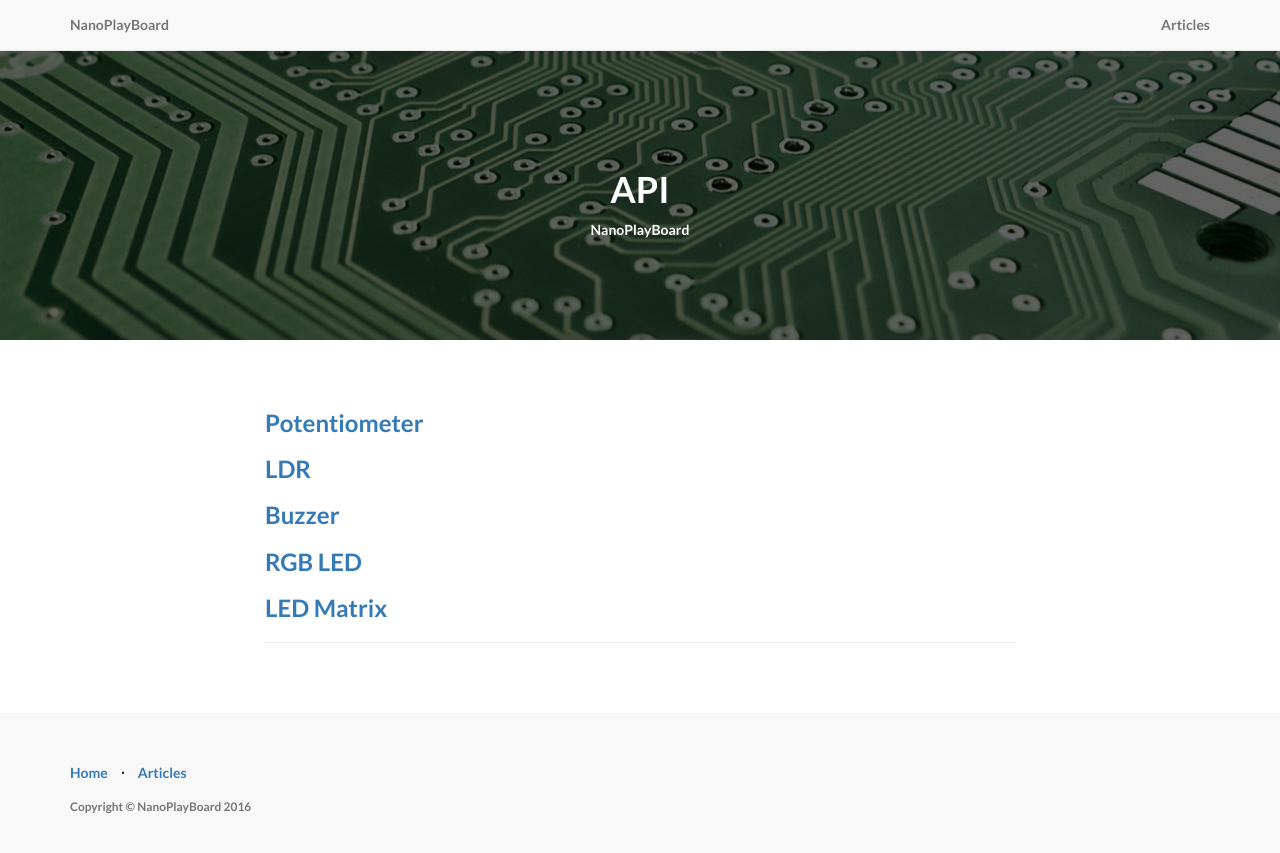
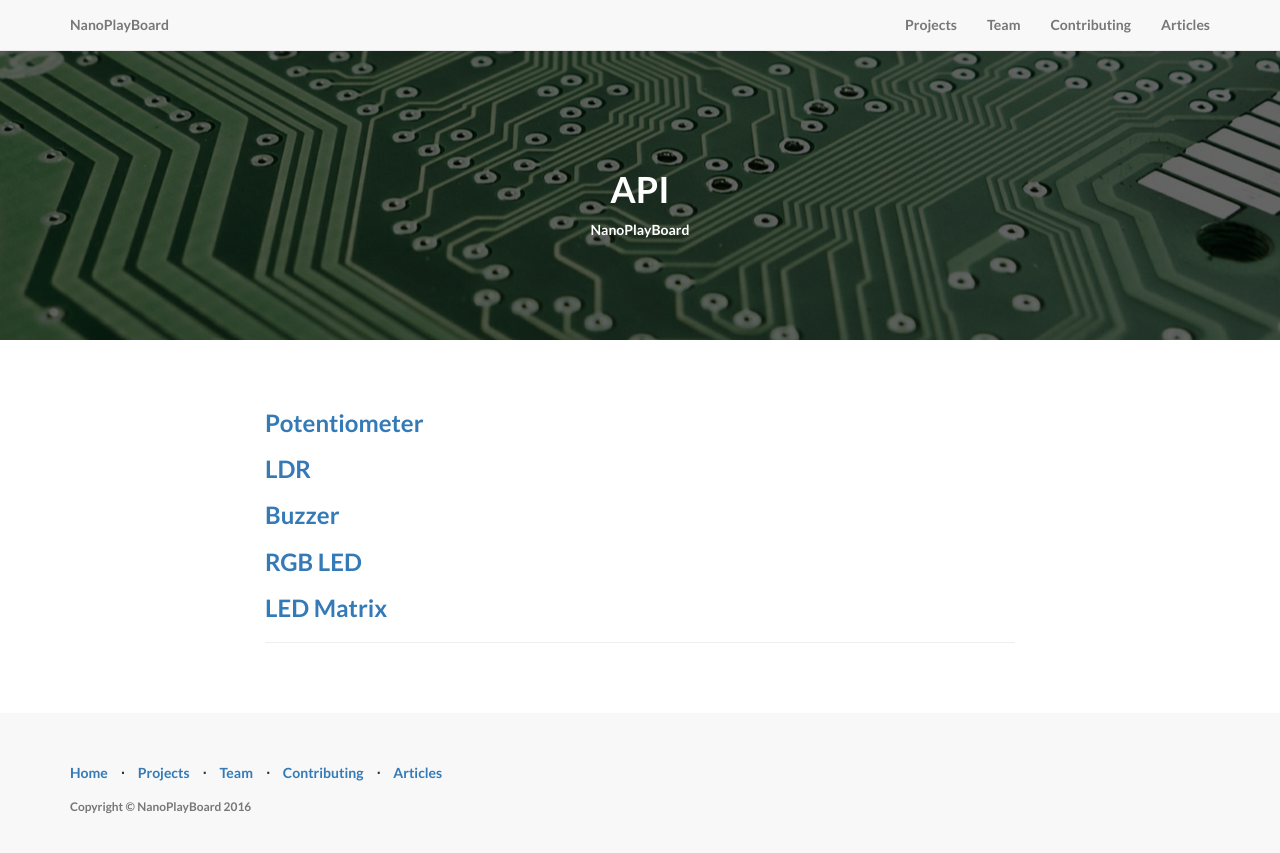
Before and after one commit to nanoplayboard/nanoplayboard.github.io, a Jekyll site: the page built from api/index.html, in a window 1280 px wide. Shown: the top 853 px of the page. Built offline with Jekyll 4.4.1, drawn with Linux system fonts in a browser that asks for light colours.

Commit message:
Updated nav and footer

```diff
--- a/_includes/footer.html
+++ b/_includes/footer.html
@@ -6,6 +6,18 @@
                     <ul class="list-inline">
                         <li>
                             <a href="http://nanoplayboard.org">Home</a>
+                        </li>
+                        <li class="footer-menu-divider">&sdot;</li>
+                        <li>
+                            <a href="{{ site.baseurl }}/#projects">Projects</a>
+                        </li>
+                        <li class="footer-menu-divider">&sdot;</li>
+                        <li>
+                            <a href="{{ site.baseurl }}/#team">Team</a>
+                        </li>
+                        <li class="footer-menu-divider">&sdot;</li>
+                        <li>
+                            <a href="{{ site.baseurl }}/#contributing">Contributing</a>
                         </li>
                         <li class="footer-menu-divider">&sdot;</li>
                         <li>
--- a/_includes/nav.html
+++ b/_includes/nav.html
@@ -15,6 +15,15 @@
             <div class="collapse navbar-collapse" id="bs-example-navbar-collapse-1">
                 <ul class="nav navbar-nav navbar-right">
                     <li>
+                        <a href="{{ site.baseurl }}/#projects">Projects</a>
+                    </li>
+                    <li>
+                        <a href="{{ site.baseurl }}/#team">Team</a>
+                    </li>
+                    <li>
+                        <a href="{{ site.baseurl }}/#contributing">Contributing</a>
+                    </li>
+                    <li>
                         <a href="{{ site.baseurl }}/articles/">Articles</a>
                     </li>
                     <!--
```
